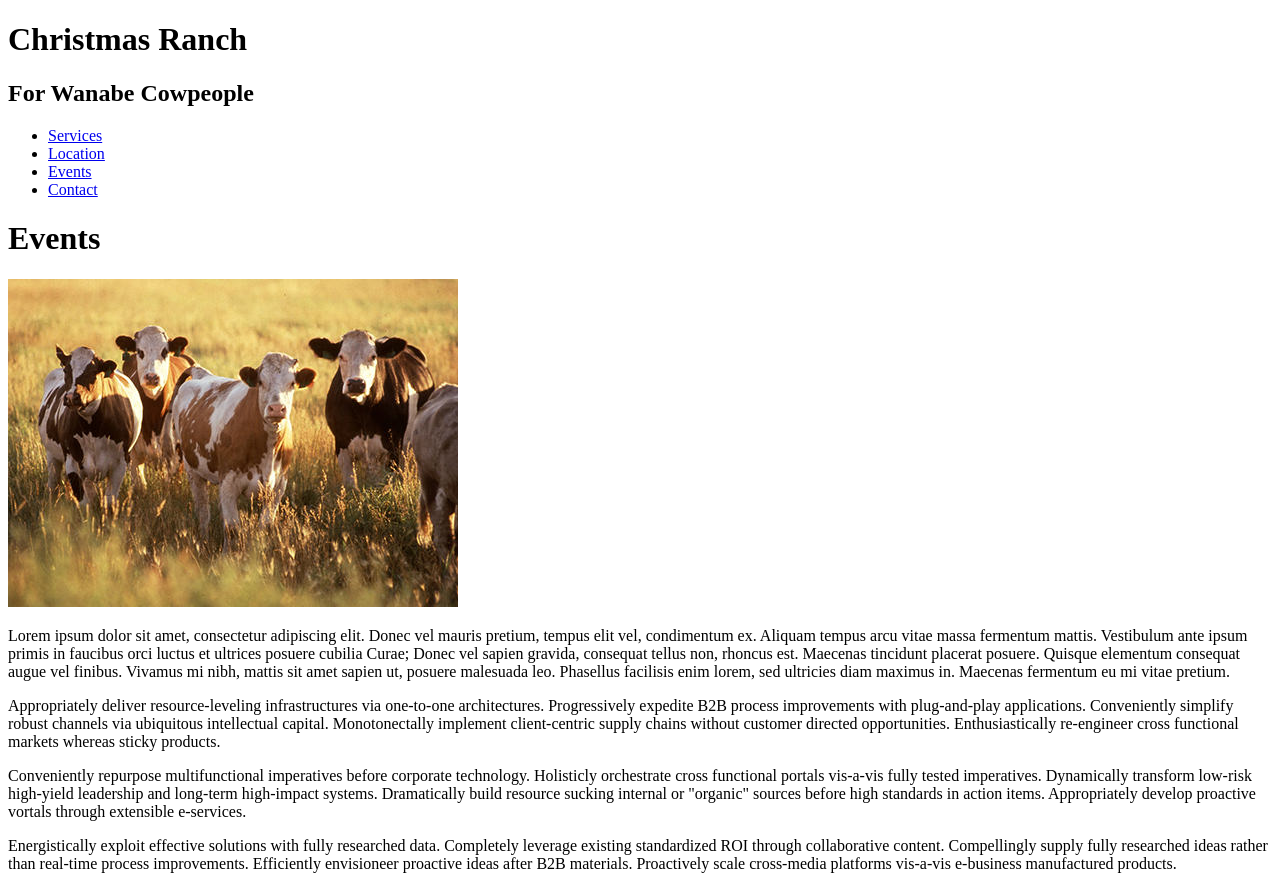
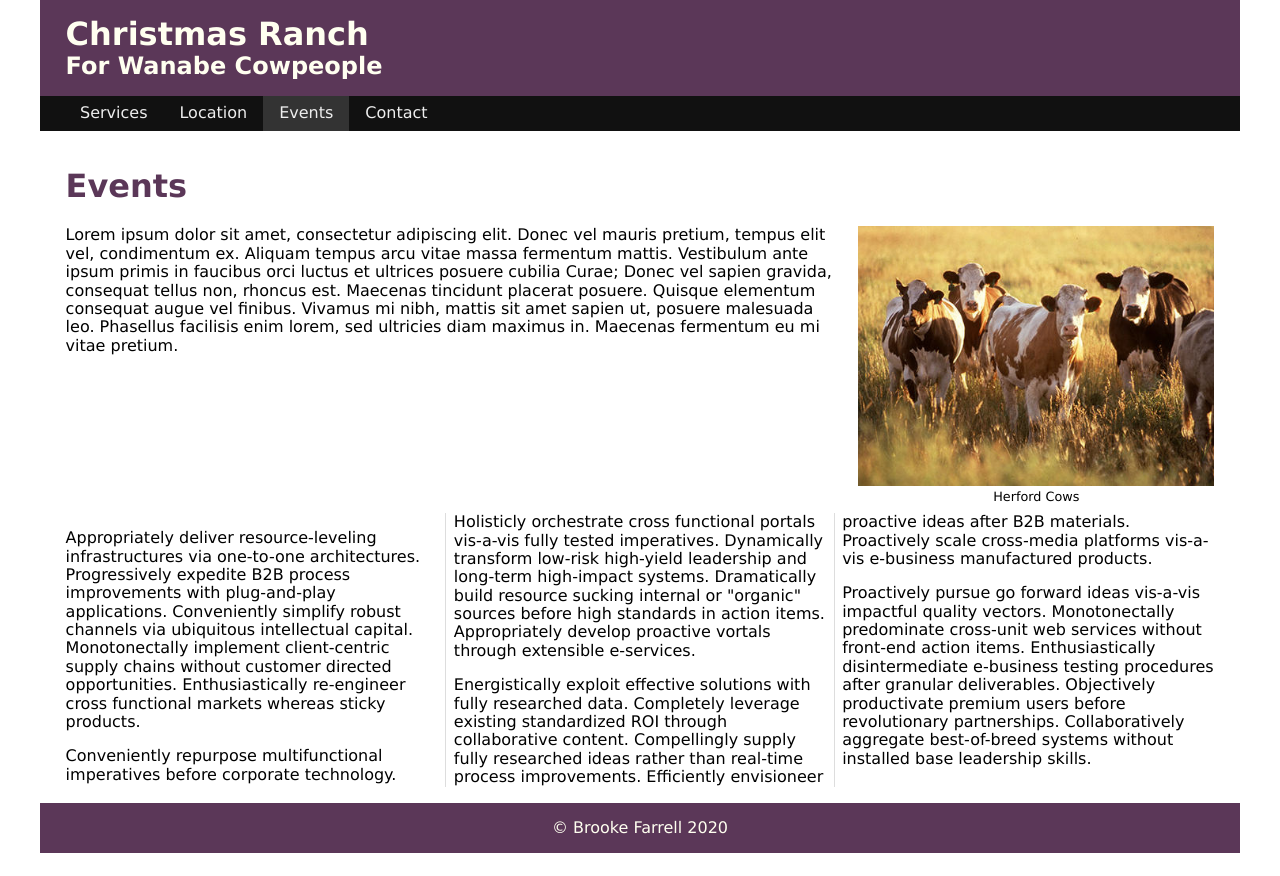
Before and after one commit to brookedfarrell/brookedfarrell.github.io, a plain HTML site: page Ranch/index.html in a window 1280 px wide. Shown: the top 876 px of the page. After the commit the page ends 853 px from the top, so only its background shows below. Drawn offline with Linux system fonts and the light colour scheme.

Commit message:
Ranch final

```diff
--- a/Ranch/css/large.css
+++ b/Ranch/css/large.css
@@ -0,0 +1,11 @@
+@media only screen and  (min-width: 1028px){
+header, footer, nav, main {max-width: 75rem; margin: auto;}
+
+nav ul {padding-left: 2%;}
+nav li {width: auto;}
+nav a {padding: .5rem 1rem;}
+
+main figure {width: 31%;}
+
+div.news {column-count: 3;}
+}/*end of media query*/
--- a/Ranch/css/medium.css
+++ b/Ranch/css/medium.css
@@ -0,0 +1,17 @@
+@media only screen and  (min-width: 560px){
+
+nav li {float:left; width: 25%;}
+
+main figure {
+    float: right;
+    width: 48%;
+    margin-left: 2%;
+    padding-bottom: .5rem;
+}
+
+div.news {
+    clear: both;
+    column-count: 2;
+    column-rule: 1px solid #ddd;
+}
+}/*end of media query*/
--- a/Ranch/css/small.css
+++ b/Ranch/css/small.css
@@ -0,0 +1,63 @@
+* {-moz-box-sizing:border-box; -webkit-box-sizing:border-box; box-sizing:border-box;}
+
+/*body rules here*/
+body {
+    font-family: Verdana;
+    font-size: 16px;
+}
+
+/*header rules here*/
+header {
+    background-color: #5B3758;
+    color:ivory;
+    padding: 1rem 2%;
+}
+header h1{
+    margin: 0;
+}
+header h2{
+    margin: 0;
+}
+
+
+
+nav {background-color: #111;}
+nav ul {margin: 0; padding: 0;}
+nav li {list-style-type: none;} /*remove bullets*/
+nav li.active{background-color: #333;}
+nav a{ /*anchor*/
+    display: block;
+    padding: .8rem 0; /* 44 min height per apple*/
+    color: #eee;
+    text-align: center;
+    text-decoration: none; /*remove underline for list items*/
+}
+nav a:hover {background-color: #444;}
+
+/*main rules here*/
+main {
+    padding: 1rem 2%;
+    display: block;
+}
+main h1 {color: #5B3758;}
+
+main figure img {width: 100%;}
+main figure{
+    width: 100%;
+    margin: 0;
+}
+main figcaption {text-align: center; font-size: .8rem;}
+
+
+footer {
+    text-align: center;
+    padding: 1rem 2%;
+    background-color: #5B3758;
+    color:ivory;
+}
+.clearfix:after{
+    content:"";
+    display: table;
+    clear: both;
+}
+}/*end of media query*/
--- a/Ranch/index.html
+++ b/Ranch/index.html
@@ -4,12 +4,16 @@
 <meta charset="utf-8">
 <meta name="description" content="Fill Me In">
 <meta name="author" content="John Doe">
+<meta name="viewport" content="width=device-width, initial-scale=1, maximum-scale=1">
 <title>Events: Christmas Ranch</title>
 
 
 
 <!-- STYLE SHEETS -->
-<link href="css/styles.css" rel="stylesheet">
+<link href="css/normalize.css" rel="stylesheet">
+<link href="css/small.css" rel="stylesheet">
+<link href="css/medium.css" rel="stylesheet">
+<link href="css/large.css" rel="stylesheet">
 
 </head>
 
@@ -20,11 +24,11 @@
   <h2>For Wanabe Cowpeople</h2>
 </header>
 
-<nav>
+<nav class="clearfix">
 <ul>
   <li><a href="index.html">Services</a></li>
   <li><a href="#">Location</a></li>
-  <li><a href="#">Events</a></li>
+  <li class="active"><a href="#">Events</a></li>
   <li><a href="#">Contact</a></li>
 </ul>
 </nav>
@@ -32,11 +36,13 @@
 <main>
 
     <h1>Events</h1>
-
+    <figure>
     <img src="images/cows.jpg" alt="Herford Cows">
+    <figcaption>Herford Cows</figcaption>
+  </figure>
     <p>Lorem ipsum dolor sit amet, consectetur adipiscing elit. Donec vel mauris pretium, tempus elit vel, condimentum ex. Aliquam tempus arcu vitae massa fermentum mattis. Vestibulum ante ipsum primis in faucibus orci luctus et ultrices posuere cubilia Curae; Donec vel sapien gravida, consequat tellus non, rhoncus est. Maecenas tincidunt placerat posuere. Quisque elementum consequat augue vel finibus. Vivamus mi nibh, mattis sit amet sapien ut, posuere malesuada leo. Phasellus facilisis enim lorem, sed ultricies diam maximus in. Maecenas fermentum eu mi vitae pretium.</p>
 
-    <div>
+    <div class="news">
     <p>Appropriately deliver resource-leveling infrastructures via one-to-one architectures. Progressively expedite B2B process improvements with plug-and-play applications. Conveniently simplify robust channels via ubiquitous intellectual capital. Monotonectally implement client-centric supply chains without customer directed opportunities. Enthusiastically re-engineer cross functional markets whereas sticky products.</p>
 
     <p>Conveniently repurpose multifunctional imperatives before corporate technology. Holisticly orchestrate cross functional portals vis-a-vis fully tested imperatives. Dynamically transform low-risk high-yield leadership and long-term high-impact systems. Dramatically build resource sucking internal or "organic" sources before high standards in action items. Appropriately develop proactive vortals through extensible e-services.</p>
```
Also changed, not shown: index.html (+1 -1 lines).
